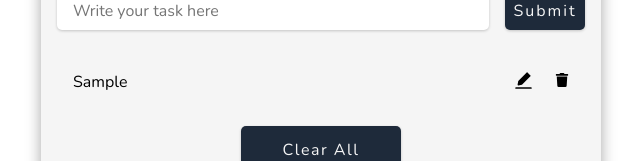
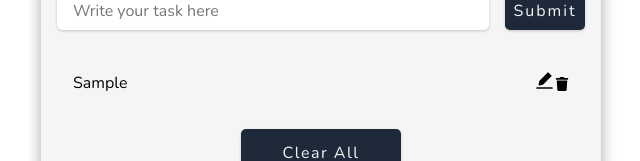
Before and after one commit to ruthinunes/todoList, a React (Vite) app: page / in a window 1280 px wide. Both pictures are taken after typing "Sample" into the empty fields and a click on the button "Submit". Shown: the part 248-409 px from the top of the page, without its empty margins (319-959 px from the left). Built offline with nearby package versions, Linux system fonts and the light colour scheme.

Commit message:
new styles after remove edit button

```diff
--- a/src/index.css
+++ b/src/index.css
@@ -22,6 +22,13 @@ body {
   display: flex;
   justify-content: center;
   align-items: center;
+}
+
+h3 {
+  color: var(--primary-color);
+  margin: 1rem 0 1.5rem 0;
+  text-align: center;
+  font-size: 1.6rem;
 }
 
 .container {
@@ -54,14 +61,7 @@ body {
   opacity: 1;
 }
 
-h3 {
-  color: var(--primary-color);
-  margin: 1rem 0 1.5rem 0;
-  text-align: center;
-  font-size: 1.6rem;
-}
-
-/* form input */
+/* form */
 .form {
   margin-bottom: 2rem;
 }
@@ -121,13 +121,7 @@ h3 {
   box-shadow: 0 1px 3px rgba(0, 0, 0, 0.2);
 }
 
-/* list item buttons */
-.list-btns-container {
-  display: flex;
-  gap: 1.3rem;
-}
-
-.list-btns-container button {
+.task-list-item button {
   background-color: transparent;
   cursor: pointer;
 }
@@ -136,6 +130,7 @@ button:hover svg {
   color: var(--background-color);
 }
 
+/* clear all btn */
 .clear-btn {
   width: 10rem;
   padding: 0.8rem 0;
```
